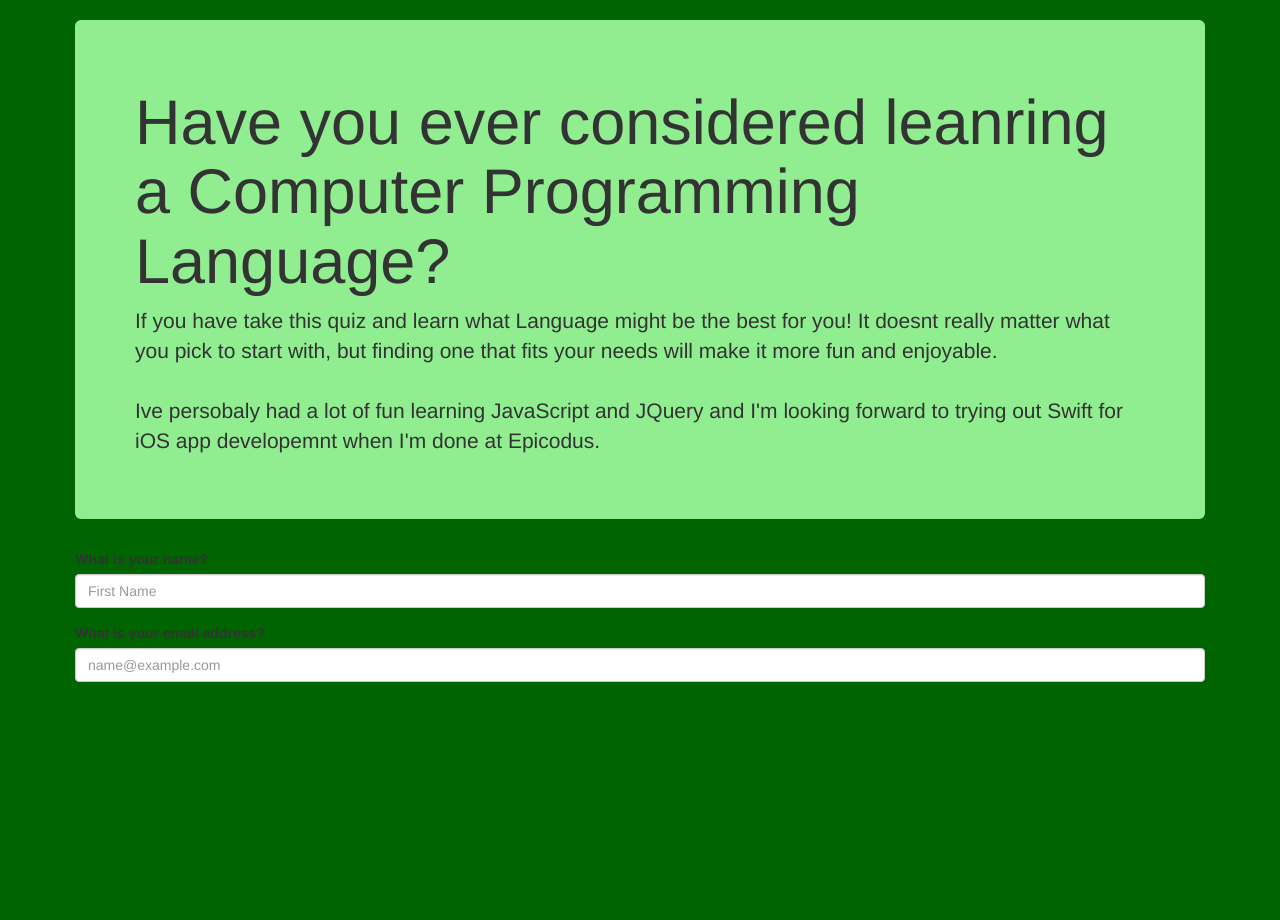
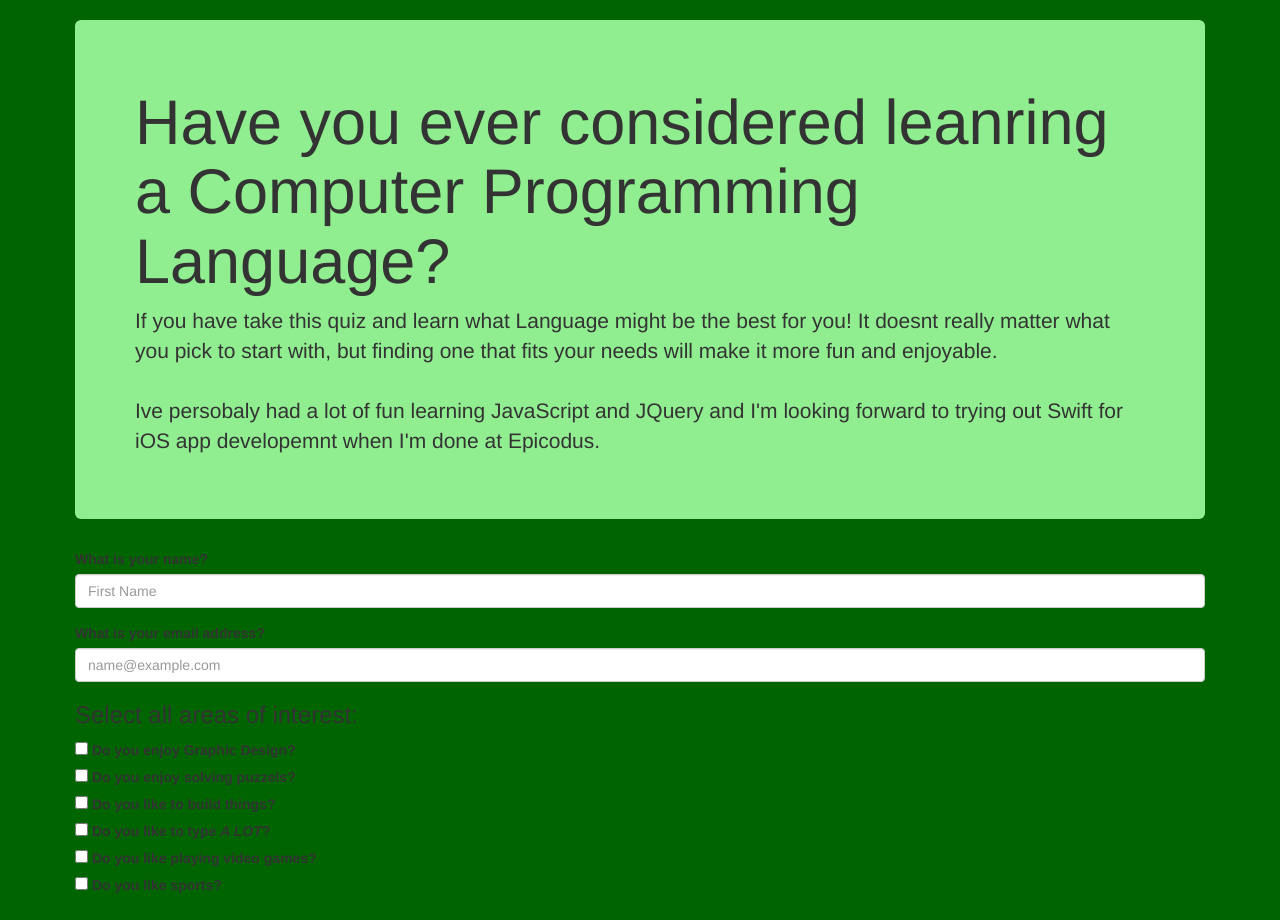
Before and after one commit to fcw1987/quiz-suggester, a plain HTML site: page index.html in a window 1280 px wide. Before the commit the page ends 800 px from the top, so only its background shows below. Drawn offline with Linux system fonts and the light colour scheme.

Commit message:
adds check like of areas of interest

```diff
--- a/index.html
+++ b/index.html
@@ -27,6 +27,43 @@
           <label for="emailAddress">What is your email address?</label>
           <input type="email" class="form-control" id="emailAddress" placeholder="name@example.com">
         </div>
+        <h3>Select all areas of interest:</h3>
+        <div class="form-check">
+          <input class="form-check-input" type="checkbox" value="" id="">
+          <label class="form-check-label" for="">
+            Do you enjoy Graphic Design?
+          </label>
+        </div>
+        <div class="form-check">
+          <input class="form-check-input" type="checkbox" value="" id="">
+          <label class="form-check-label" for="">
+            Do you enjoy solving puzzels?
+          </label>
+        </div>
+        <div class="form-check">
+          <input class="form-check-input" type="checkbox" value="" id="">
+          <label class="form-check-label" for="">
+            Do you like to build things?
+          </label>
+        </div>
+        <div class="form-check">
+          <input class="form-check-input" type="checkbox" value="" id="">
+          <label class="form-check-label" for="">
+            Do you like to type <em>A LOT</em>?
+          </label>
+        </div>
+        <div class="form-check">
+          <input class="form-check-input" type="checkbox" value="" id="">
+          <label class="form-check-label" for="">
+          Do you like playing video games?
+          </label>
+        </div>
+        <div class="form-check">
+          <input class="form-check-input" type="checkbox" value="" id="">
+          <label class="form-check-label" for="">
+            Do you like sports?
+          </label>
+        </div>
 
 
   </body>
```
